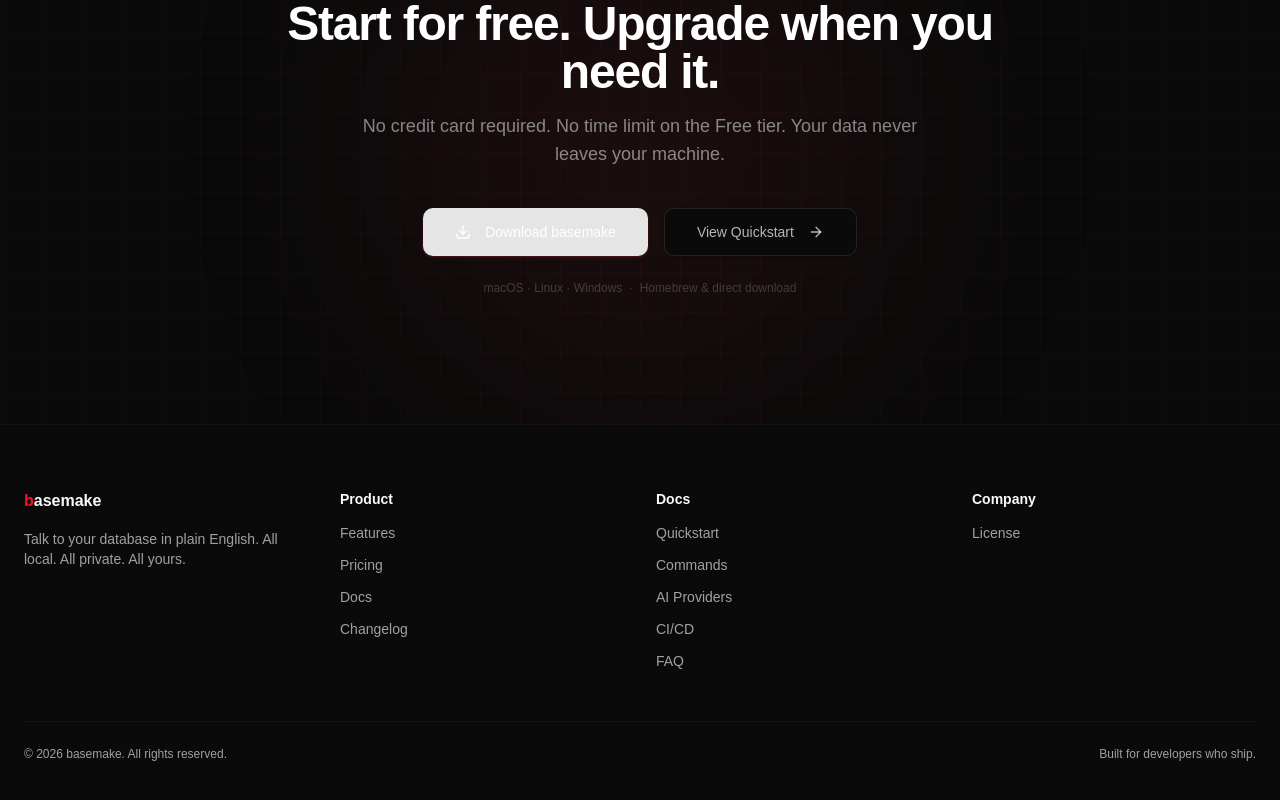
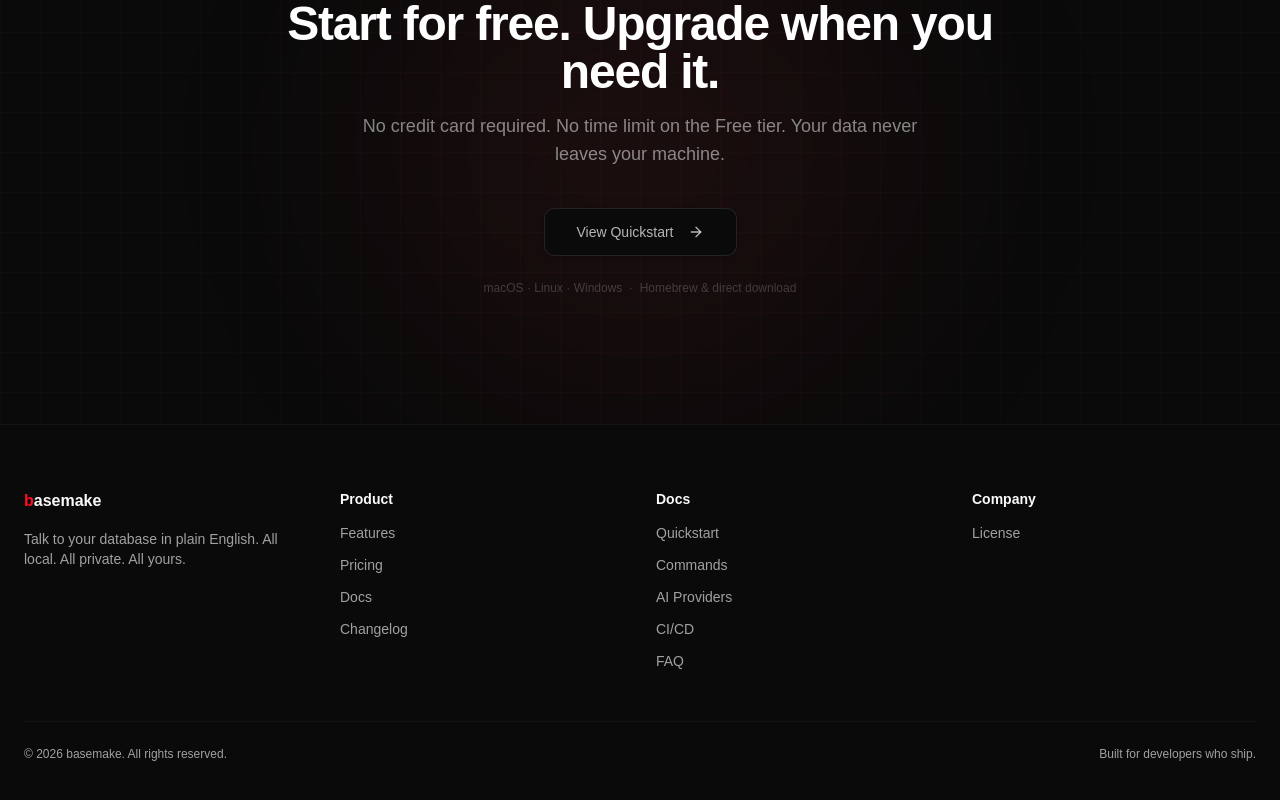
Before and after one commit to Omnivex3/basemake, a React (Vite) app in the folder website/: page /pricing in a window 1280 px wide. Shown: the part 5336-6136 px from the top of the page. Built offline with nearby package versions, Linux system fonts and the light colour scheme.

Commit message:
chore: remove Download basemake button from pricing CTA section

```diff
--- a/website/src/pages/Pricing.tsx
+++ b/website/src/pages/Pricing.tsx
@@ -1047,13 +1047,6 @@
             variants={fadeUp}
             className="mt-10 flex flex-wrap items-center justify-center gap-4"
           >
-            <Button
-              size="lg"
-              className="bg-[#e63946] text-white shadow-lg shadow-[#e63946]/25 hover:bg-[#e63946]/90 hover:shadow-[#e63946]/35"
-            >
-              <Download className="mr-1.5 h-4 w-4" />
-              Download basemake
-            </Button>
             <Link to="/docs/quickstart">
               <Button
                 size="lg"
```
